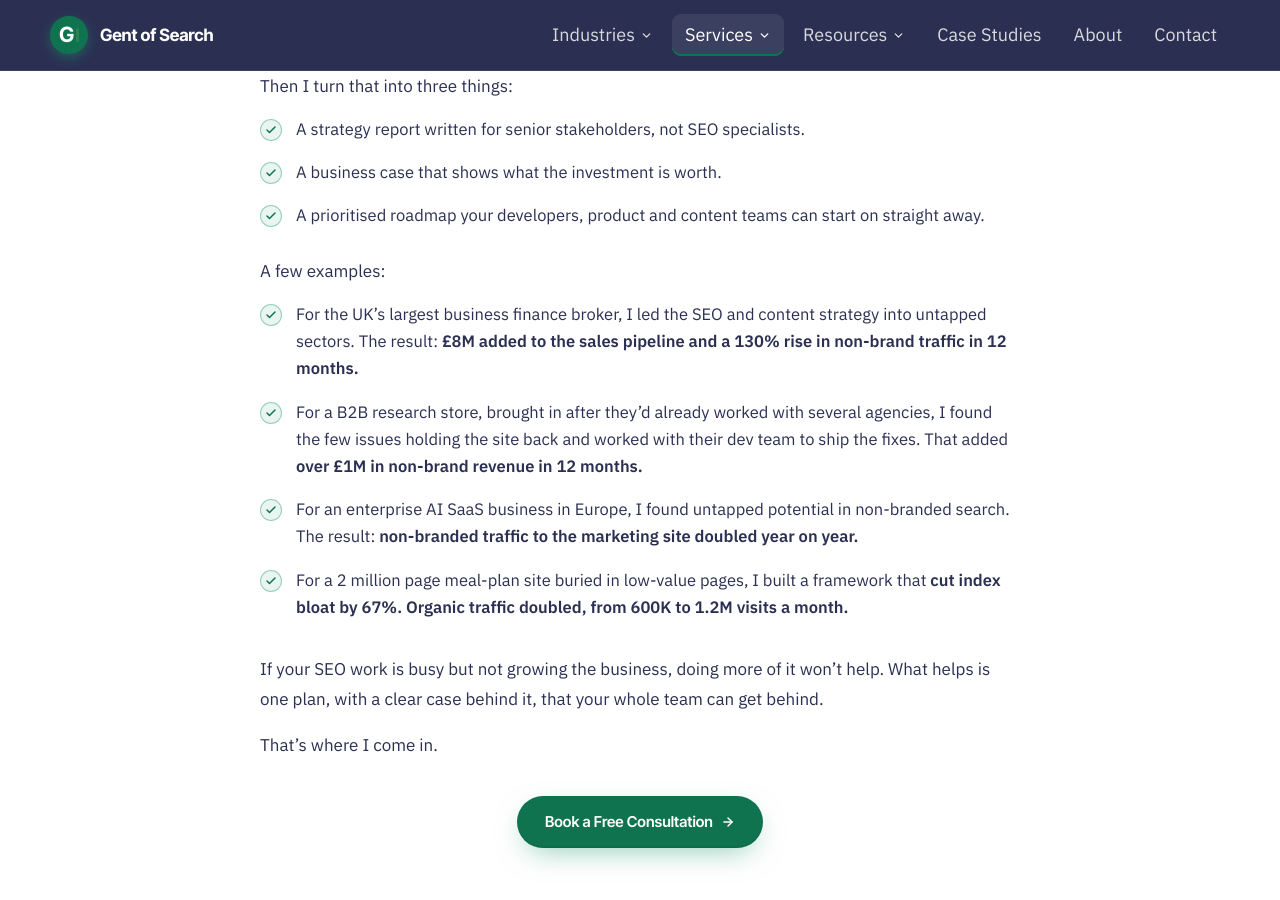
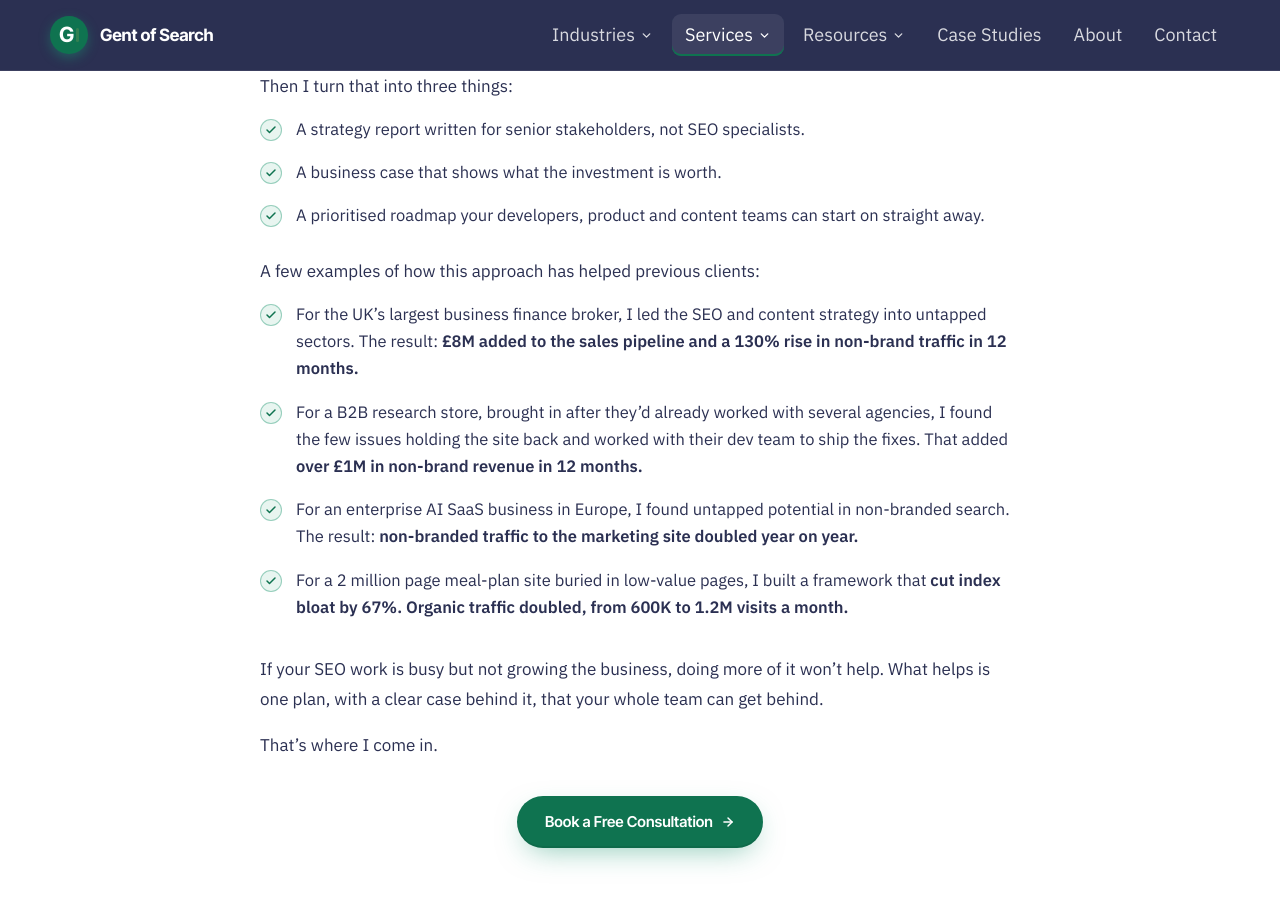
Before and after one commit to Gent-of-Search/gentofsearch.com, a Jekyll site: the page built from services/strategy.html, in a window 1280 px wide and 900 px high, scrolled down 1846 px. Built offline with Jekyll 4.4.1, drawn with Linux system fonts in a browser that asks for light colours.

Commit message:
Strategy page: reword examples intro
Co-Authored-By: Claude Opus 5.5 <noreply@anthropic.com>

```diff
--- a/services/strategy.html
+++ b/services/strategy.html
@@ -88,7 +88,7 @@ service: strategy
         <li style="display:flex; gap:14px; align-items:flex-start;"><span style="flex-shrink:0; width:22px; height:22px; border-radius:50%; background:#E8F5F0; border:1px solid rgba(26,147,111,0.4); display:grid; place-items:center; margin-top:3px;"><svg width="12" height="12" viewBox="0 0 24 24" fill="none" stroke="#0F7350" stroke-width="3" stroke-linecap="round" stroke-linejoin="round"><polyline points="20 6 9 17 4 12"></polyline></svg></span><span style="font-size:16.5px; line-height:1.65; color:#2B3052;">A prioritised roadmap your developers, product and content teams can start on straight away.</span></li>
       </ul>
 
-      <p style="margin:28px 0 14px; color:#2B3052; font-size:17px; line-height:1.75;">A few examples:</p>
+      <p style="margin:28px 0 14px; color:#2B3052; font-size:17px; line-height:1.75;">A few examples of how this approach has helped previous clients:</p>
       <ul style="list-style:none; padding:0; margin:0; display:flex; flex-direction:column; gap:16px;">
         <li style="display:flex; gap:14px; align-items:flex-start;"><span style="flex-shrink:0; width:22px; height:22px; border-radius:50%; background:#E8F5F0; border:1px solid rgba(26,147,111,0.4); display:grid; place-items:center; margin-top:3px;"><svg width="12" height="12" viewBox="0 0 24 24" fill="none" stroke="#0F7350" stroke-width="3" stroke-linecap="round" stroke-linejoin="round"><polyline points="20 6 9 17 4 12"></polyline></svg></span><span style="font-size:16.5px; line-height:1.65; color:#2B3052;">For the UK’s largest business finance broker, I led the SEO and content strategy into untapped sectors. The result: <strong style="font-weight:600;">£8M added to the sales pipeline and a 130% rise in non-brand traffic in 12 months.</strong></span></li>
         <li style="display:flex; gap:14px; align-items:flex-start;"><span style="flex-shrink:0; width:22px; height:22px; border-radius:50%; background:#E8F5F0; border:1px solid rgba(26,147,111,0.4); display:grid; place-items:center; margin-top:3px;"><svg width="12" height="12" viewBox="0 0 24 24" fill="none" stroke="#0F7350" stroke-width="3" stroke-linecap="round" stroke-linejoin="round"><polyline points="20 6 9 17 4 12"></polyline></svg></span><span style="font-size:16.5px; line-height:1.65; color:#2B3052;">For a B2B research store, brought in after they’d already worked with several agencies, I found the few issues holding the site back and worked with their dev team to ship the fixes. That added <strong style="font-weight:600;">over £1M in non-brand revenue in 12 months.</strong></span></li>
```
